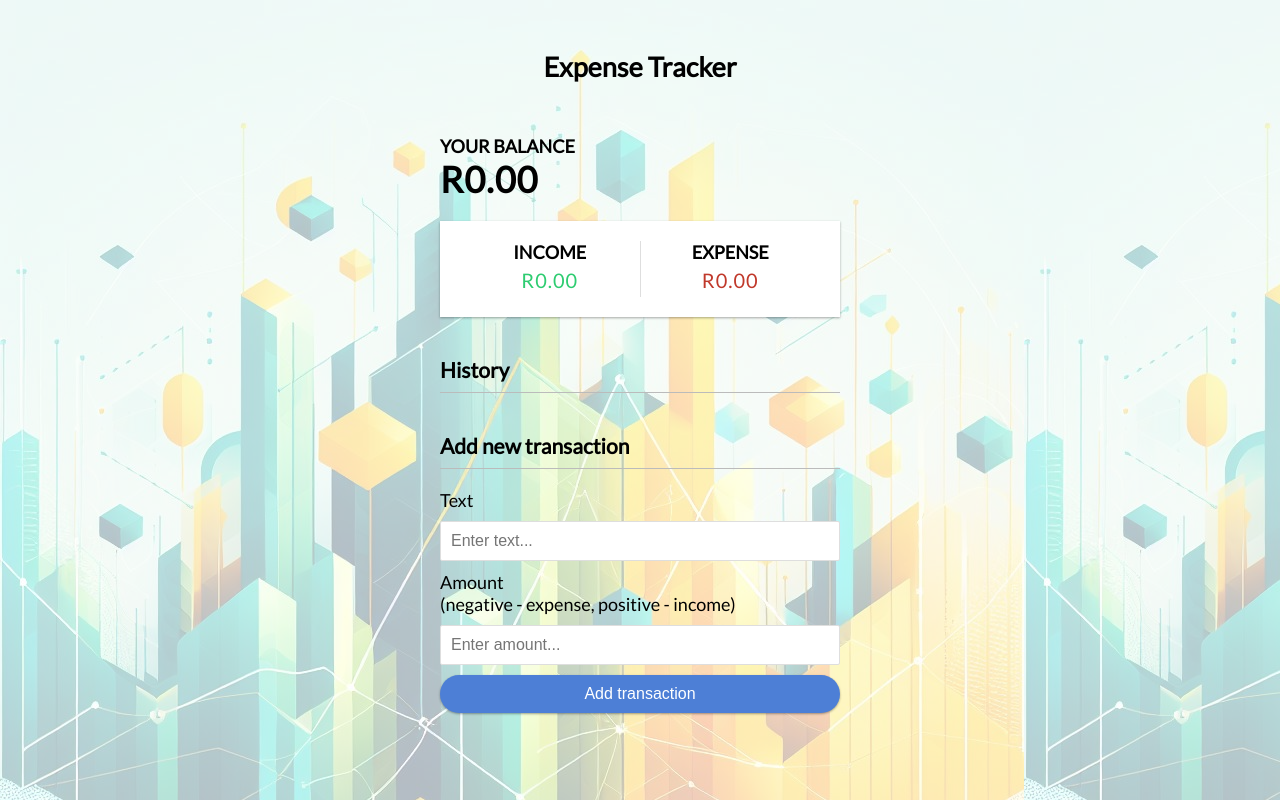
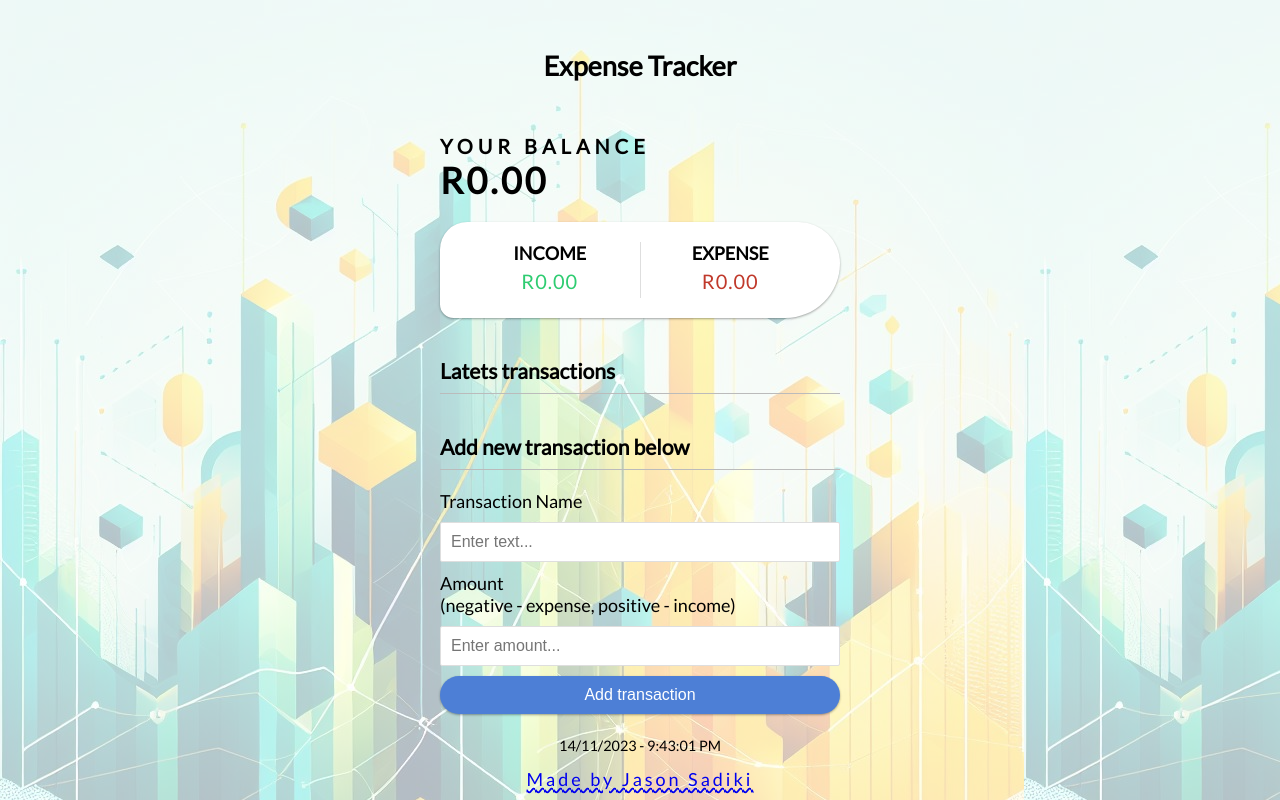
Before and after one commit to thilisadiki/expense-tracker-js, a plain HTML site: page index.html in a window 1280 px wide. Drawn offline with Linux system fonts and the light colour scheme.

Commit message:
cool stuff

```diff
--- a/index.html
+++ b/index.html
@@ -3,7 +3,6 @@
   <head>
     <meta charset="UTF-8" />
     <meta name="viewport" content="width=device-width, initial-scale=1.0" />
-    <meta http-equiv="X-UA-Compatible" content="ie=edge" />
     <link rel="stylesheet" href="style.css" />
     <title>Expense Tracker</title>
   </head>
@@ -11,8 +10,8 @@
     <h2>Expense Tracker</h2>
 
     <div class="container">
-      <h4>Your Balance</h4>
-      <h1 id="balance">R0.00</h1>
+      <h4 class="h4-bal">Your Balance</h4>
+      <h1 id="balance" class="h1-bal">R0.00</h1>
 
       <div class="inc-exp-container">
         <div>
@@ -25,17 +24,14 @@
         </div>
       </div>
 
-      <h3>History</h3>
+      <h3>Latets transactions</h3>
       <ul id="list" class="list">
-        <!-- <li class="minus">
-          Cash <span>-$400</span><button class="delete-btn">x</button>
-        </li> -->
       </ul>
 
-      <h3>Add new transaction</h3>
+      <h3>Add new transaction below</h3>
       <form id="form">
         <div class="form-control">
-          <label for="text">Text</label>
+          <label for="text">Transaction Name</label>
           <input type="text" id="text" placeholder="Enter text..." />
         </div>
         <div class="form-control">
@@ -48,7 +44,12 @@
         <button class="btn">Add transaction</button>
       </form>
     </div>
-
+    <footer>
+      <p id="footer-text"></p>
+      <div class="footer-cred">
+        <a href="https://thilisadiki.dev/">Made by Jason Sadiki</a>
+      </div>
+    </footer>
     <script src="script.js"></script>
   </body>
 </html>
--- a/script.js
+++ b/script.js
@@ -49,7 +49,7 @@ function generateID() {
 // Add transactions to DOM list
 function addTransactionDOM(transaction) {
   // Get sign
-  const sign = transaction.amount < 0 ? '-' : '+';
+  const sign = transaction.amount < 0 ? '-' : '';
 
   const item = document.createElement('li');
 
@@ -113,3 +113,26 @@ function init() {
 init();
 
 form.addEventListener('submit', addTransaction);
+
+/**
+ * Updates the footer text with the current date and time.
+ */
+function updateFooter() {
+
+  const date = new Date();
+
+  const day = date.getDate();
+  const month = date.getMonth() + 1;
+  const year = date.getFullYear();
+
+  const time = date.toLocaleTimeString();
+
+  const footerText = `${day}/${month}/${year} - ${time} `;
+
+  document.getElementById("footer-text").textContent = footerText;
+
+
+}
+
+updateFooter(); // Initial call
+setInterval(updateFooter, 1000); // Update every second
--- a/style.css
+++ b/style.css
@@ -46,6 +46,7 @@ h3 {
   border-bottom: 1px solid #bbb;
   padding-bottom: 10px;
   margin: 40px 0 10px;
+
 }
 
 h4 {
@@ -53,8 +54,18 @@ h4 {
   text-transform: uppercase;
 }
 
+.h4-bal {
+  font-size: 20px;
+  letter-spacing: 5px;
+}
+
+.h1-bal {
+  letter-spacing: 3px;
+}
+
 .inc-exp-container {
   background-color: #fff;
+  border-radius: 64px 96px 128px 32px;
   box-shadow: var(--box-shadow);
   padding: 20px;
   display: flex;
@@ -129,6 +140,7 @@ input[type='number'] {
 .list li {
   background-color: #fff;
   box-shadow: var(--box-shadow);
+  border-radius: 32px 64px;
   color: #333;
   display: flex;
   justify-content: space-between;
@@ -138,11 +150,11 @@ input[type='number'] {
 }
 
 .list li.plus {
-  border-right: 5px solid #2ecc71;
+  border-bottom: 5px solid #2ecc71;
 }
 
 .list li.minus {
-  border-right: 5px solid #c0392b;
+  border-bottom: 5px solid #c0392b;
 }
 
 .delete-btn {
@@ -164,3 +176,25 @@ input[type='number'] {
 .list li:hover .delete-btn {
   opacity: 1;
 }
+
+footer {
+  position: absolute;
+  bottom: 0;
+  left: 0;
+  right: 0;
+  padding: 10px;
+  text-align: center;
+}
+
+#footer-text {
+  font-size: 0.8em;
+}
+
+.footer-cred a {
+  letter-spacing: 3px;
+  text-decoration:wavy underline;
+}
+
+.footer-cred a:hover {
+  text-decoration: underline;
+}
```
